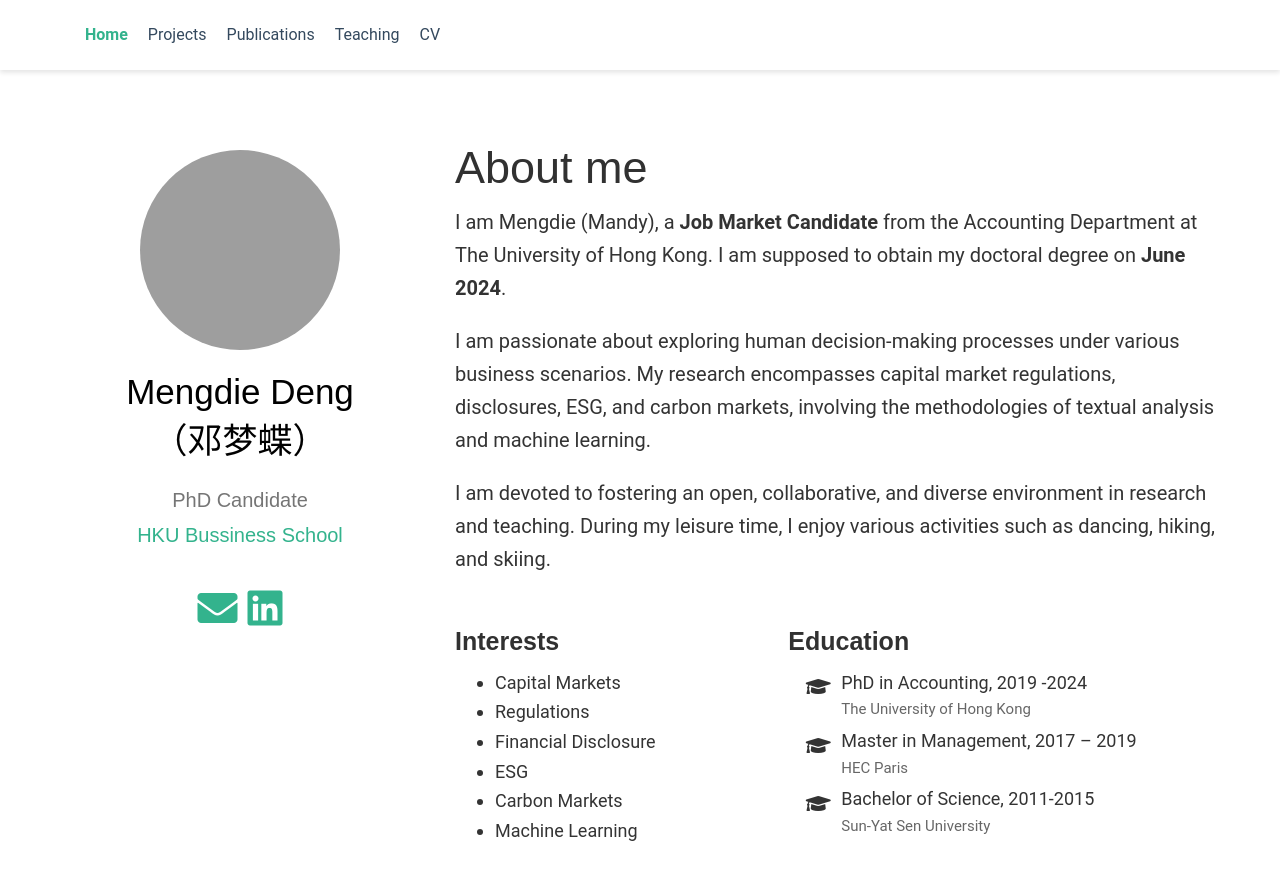
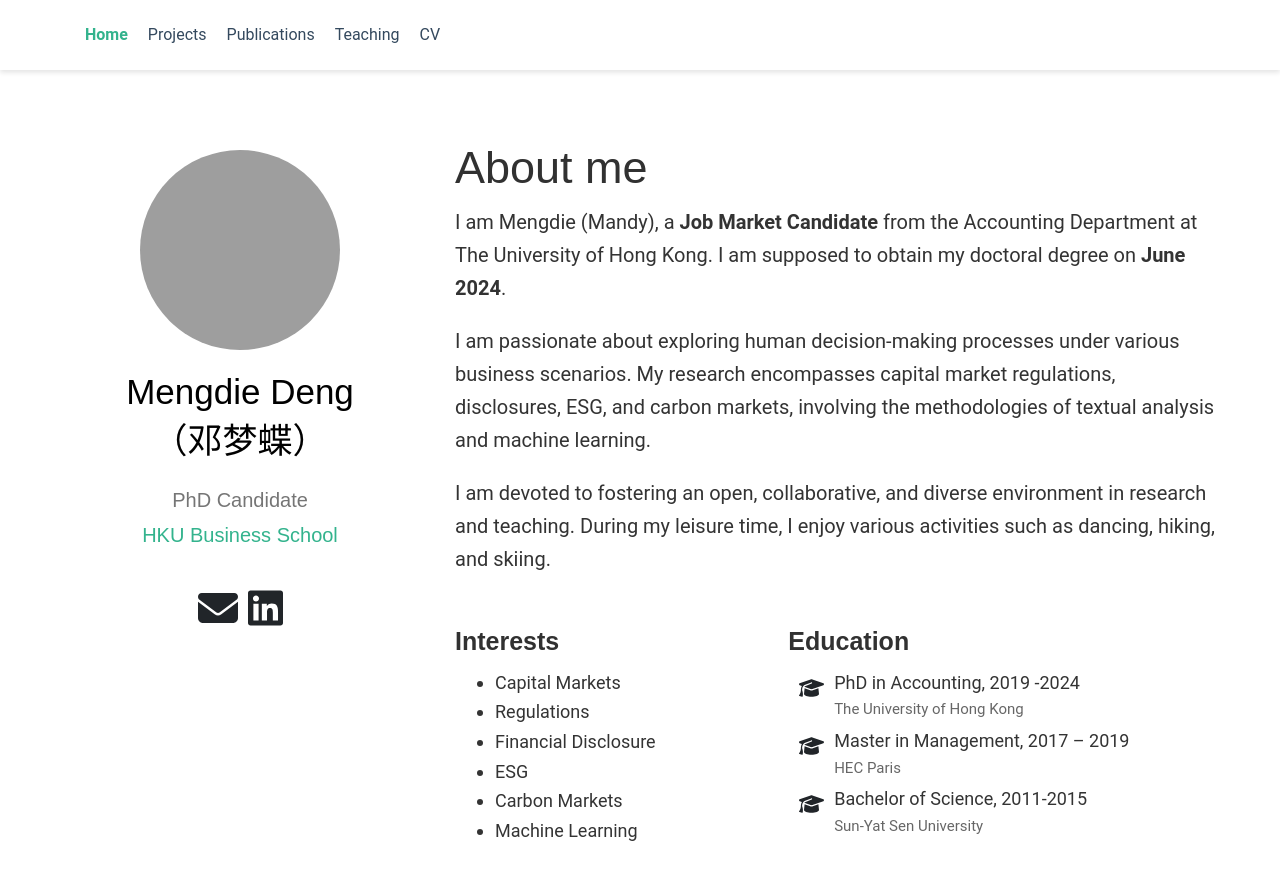
Before and after one commit to mandydeng926/mandydeng926.github.io, a plain HTML site: page index.html in a window 1280 px wide. Shown: the top 869 px of the page. Drawn offline with Linux system fonts and the light colour scheme; grey boxes are pictures that could not be loaded.

Commit message:
version1.2

```diff
--- a/css/custom.css
+++ b/css/custom.css
@@ -7,3 +7,18 @@ html {
 .float-right {
     float: right!important;
 }
+
+.icon {
+    top: 0.5em;
+    left: -2em;
+    position: absolute;
+    text-align: center;
+    width: 2em;
+    line-height: inherit;
+    font-weight: 900;
+    -webkit-font-smoothing: antialiased;
+    display: inline-block;
+    font-style: normal;
+    font-variant: normal;
+    text-rendering: auto;
+}
--- a/index.html
+++ b/index.html
@@ -11,7 +11,6 @@
     <link rel="stylesheet" href="css/academicons.min.css" />
     <link rel="stylesheet" href="css/academic.min.css" />
     <link rel="stylesheet" href="css/custom.css" />
-    <link rel="stylesheet" href="https://use.fontawesome.com/releases/v5.6.0/css/all.css" integrity="sha384-aOkxzJ5uQz7WBObEZcHvV5JvRW3TUc2rNPA7pe3AwnsUohiw1Vj2Rgx2KSOkF5+h" crossorigin="anonymous" />
     <link rel="icon" type="image/png" href="https://www.hkubs.hku.hk/wp-content/uploads/2020/06/favicon-120x120.png" />
     <link rel="apple-touch-icon" type="image/png" href="/img/icon-192.png" />
     <title>Mandydeng Profile</title>
@@ -21,7 +20,7 @@
       <div class="container">
         <a class="navbar-brand" href="/"></a>
         <button type="button" class="navbar-toggler" data-toggle="collapse" data-target="#navbar" aria-controls="navbar" aria-expanded="false" aria-label="Toggle navigation">
-          <span><i class="fas fa-bars"></i></span>
+          <svg xmlns="http://www.w3.org/2000/svg" height="1em" viewBox="0 0 448 512"><style>svg{fill:#212529}</style><path d="M0 96C0 78.3 14.3 64 32 64H416c17.7 0 32 14.3 32 32s-14.3 32-32 32H32C14.3 128 0 113.7 0 96zM0 256c0-17.7 14.3-32 32-32H416c17.7 0 32 14.3 32 32s-14.3 32-32 32H32c-17.7 0-32-14.3-32-32zM448 416c0 17.7-14.3 32-32 32H32c-17.7 0-32-14.3-32-32s14.3-32 32-32H416c17.7 0 32 14.3 32 32z"/></svg>
         </button>
         <div class="collapse navbar-collapse" id="navbar">
           <ul class="navbar-nav mr-auto">
@@ -57,13 +56,13 @@
                 <h3 itemprop="jobTitle">PhD Candidate</h3>
                 <h3 itemprop="worksFor" itemscope="">
                   <a href="https://www.hkubs.hku.hk/people/mengdie-deng/" target="_blank" itemprop="url" rel="noopener">
-                    <span itemprop="name">HKU Bussiness School</span>
+                    <span itemprop="name">HKU Business School</span>
                   </a>
                 </h3>
               </div>
               <ul class="network-icon" aria-hidden="true">
-                <li><a href="u3005673@connet.hku.hk" aria-label="envelope"><i class="fas fa-envelope big-icon"></i></a></li>
-                <li><a href="https://www.linkedin.com/in/mengdie-deng-502384135/?originalSubdomain=hk" target="_blank" rel="noopener" aria-label="linkedin"><i class="fab fa-linkedin big-icon"></i></a></li></ul>
+                <li><a href="u3005673@connet.hku.hk" aria-label="envelope"><svg xmlns="http://www.w3.org/2000/svg" height="2em" viewBox="0 0 512 512"><style>svg{fill:#33b38d}</style><path d="M48 64C21.5 64 0 85.5 0 112c0 15.1 7.1 29.3 19.2 38.4L236.8 313.6c11.4 8.5 27 8.5 38.4 0L492.8 150.4c12.1-9.1 19.2-23.3 19.2-38.4c0-26.5-21.5-48-48-48H48zM0 176V384c0 35.3 28.7 64 64 64H448c35.3 0 64-28.7 64-64V176L294.4 339.2c-22.8 17.1-54 17.1-76.8 0L0 176z"/></svg></a></li>
+                <li><a href="https://www.linkedin.com/in/mengdie-deng-502384135/?originalSubdomain=hk" target="_blank" rel="noopener" aria-label="linkedin"><svg xmlns="http://www.w3.org/2000/svg" height="2em" viewBox="0 0 448 512"><style>svg{fill:#33b38d}</style><path d="M416 32H31.9C14.3 32 0 46.5 0 64.3v383.4C0 465.5 14.3 480 31.9 480H416c17.6 0 32-14.5 32-32.3V64.3c0-17.8-14.4-32.3-32-32.3zM135.4 416H69V202.2h66.5V416zm-33.2-243c-21.3 0-38.5-17.3-38.5-38.5S80.9 96 102.2 96c21.2 0 38.5 17.3 38.5 38.5 0 21.3-17.2 38.5-38.5 38.5zm282.1 243h-66.4V312c0-24.8-.5-56.7-34.5-56.7-34.6 0-39.9 27-39.9 54.9V416h-66.4V202.2h63.7v29.2h.9c8.9-16.8 30.6-34.5 62.9-34.5 67.2 0 79.7 44.3 79.7 101.9V416z"/></svg></a></li></ul>
             </div>
           </div>
           <div class="col-12 col-lg-8" itemprop="description">
@@ -89,7 +88,7 @@
                 <h3>Education</h3>
                 <ul class="ul-edu fa-ul">
                   <li>
-                    <i class="fa-li fas fa-graduation-cap"></i>
+                    <i class="icon"><svg xmlns="http://www.w3.org/2000/svg" height="1em" viewBox="0 0 640 512"><style>svg{fill:#212529}</style><path d="M320 32c-8.1 0-16.1 1.4-23.7 4.1L15.8 137.4C6.3 140.9 0 149.9 0 160s6.3 19.1 15.8 22.6l57.9 20.9C57.3 229.3 48 259.8 48 291.9v28.1c0 28.4-10.8 57.7-22.3 80.8c-6.5 13-13.9 25.8-22.5 37.6C0 442.7-.9 448.3 .9 453.4s6 8.9 11.2 10.2l64 16c4.2 1.1 8.7 .3 12.4-2s6.3-6.1 7.1-10.4c8.6-42.8 4.3-81.2-2.1-108.7C90.3 344.3 86 329.8 80 316.5V291.9c0-30.2 10.2-58.7 27.9-81.5c12.9-15.5 29.6-28 49.2-35.7l157-61.7c8.2-3.2 17.5 .8 20.7 9s-.8 17.5-9 20.7l-157 61.7c-12.4 4.9-23.3 12.4-32.2 21.6l159.6 57.6c7.6 2.7 15.6 4.1 23.7 4.1s16.1-1.4 23.7-4.1L624.2 182.6c9.5-3.4 15.8-12.5 15.8-22.6s-6.3-19.1-15.8-22.6L343.7 36.1C336.1 33.4 328.1 32 320 32zM128 408c0 35.3 86 72 192 72s192-36.7 192-72L496.7 262.6 354.5 314c-11.1 4-22.8 6-34.5 6s-23.5-2-34.5-6L143.3 262.6 128 408z"/></svg></i>
                     <div class="description">
                       <p class="course">PhD in Accounting, 2019 -2024</p>
                       <p class="institution">The University of Hong Kong</p>
@@ -97,7 +96,7 @@
                   </li>
 
                   <li>
-                    <i class="fa-li fas fa-graduation-cap"></i>
+                    <i class="icon"><svg xmlns="http://www.w3.org/2000/svg" height="1em" viewBox="0 0 640 512"><style>svg{fill:#212529}</style><path d="M320 32c-8.1 0-16.1 1.4-23.7 4.1L15.8 137.4C6.3 140.9 0 149.9 0 160s6.3 19.1 15.8 22.6l57.9 20.9C57.3 229.3 48 259.8 48 291.9v28.1c0 28.4-10.8 57.7-22.3 80.8c-6.5 13-13.9 25.8-22.5 37.6C0 442.7-.9 448.3 .9 453.4s6 8.9 11.2 10.2l64 16c4.2 1.1 8.7 .3 12.4-2s6.3-6.1 7.1-10.4c8.6-42.8 4.3-81.2-2.1-108.7C90.3 344.3 86 329.8 80 316.5V291.9c0-30.2 10.2-58.7 27.9-81.5c12.9-15.5 29.6-28 49.2-35.7l157-61.7c8.2-3.2 17.5 .8 20.7 9s-.8 17.5-9 20.7l-157 61.7c-12.4 4.9-23.3 12.4-32.2 21.6l159.6 57.6c7.6 2.7 15.6 4.1 23.7 4.1s16.1-1.4 23.7-4.1L624.2 182.6c9.5-3.4 15.8-12.5 15.8-22.6s-6.3-19.1-15.8-22.6L343.7 36.1C336.1 33.4 328.1 32 320 32zM128 408c0 35.3 86 72 192 72s192-36.7 192-72L496.7 262.6 354.5 314c-11.1 4-22.8 6-34.5 6s-23.5-2-34.5-6L143.3 262.6 128 408z"/></svg></i>
                     <div class="description">
                       <p class="course">Master in Management, 2017 – 2019</p>
                       <p class="institution">HEC Paris</p>
@@ -105,7 +104,7 @@
                   </li>
 
                   <li>
-                    <i class="fa-li fas fa-graduation-cap"></i>
+                    <i class="icon"><svg xmlns="http://www.w3.org/2000/svg" height="1em" viewBox="0 0 640 512"><style>svg{fill:#212529}</style><path d="M320 32c-8.1 0-16.1 1.4-23.7 4.1L15.8 137.4C6.3 140.9 0 149.9 0 160s6.3 19.1 15.8 22.6l57.9 20.9C57.3 229.3 48 259.8 48 291.9v28.1c0 28.4-10.8 57.7-22.3 80.8c-6.5 13-13.9 25.8-22.5 37.6C0 442.7-.9 448.3 .9 453.4s6 8.9 11.2 10.2l64 16c4.2 1.1 8.7 .3 12.4-2s6.3-6.1 7.1-10.4c8.6-42.8 4.3-81.2-2.1-108.7C90.3 344.3 86 329.8 80 316.5V291.9c0-30.2 10.2-58.7 27.9-81.5c12.9-15.5 29.6-28 49.2-35.7l157-61.7c8.2-3.2 17.5 .8 20.7 9s-.8 17.5-9 20.7l-157 61.7c-12.4 4.9-23.3 12.4-32.2 21.6l159.6 57.6c7.6 2.7 15.6 4.1 23.7 4.1s16.1-1.4 23.7-4.1L624.2 182.6c9.5-3.4 15.8-12.5 15.8-22.6s-6.3-19.1-15.8-22.6L343.7 36.1C336.1 33.4 328.1 32 320 32zM128 408c0 35.3 86 72 192 72s192-36.7 192-72L496.7 262.6 354.5 314c-11.1 4-22.8 6-34.5 6s-23.5-2-34.5-6L143.3 262.6 128 408z"/></svg></i>
                     <div class="description">
                       <p class="course">Bachelor of Science, 2011-2015</p>
                       <p class="institution">Sun-Yat Sen University</p>
```
